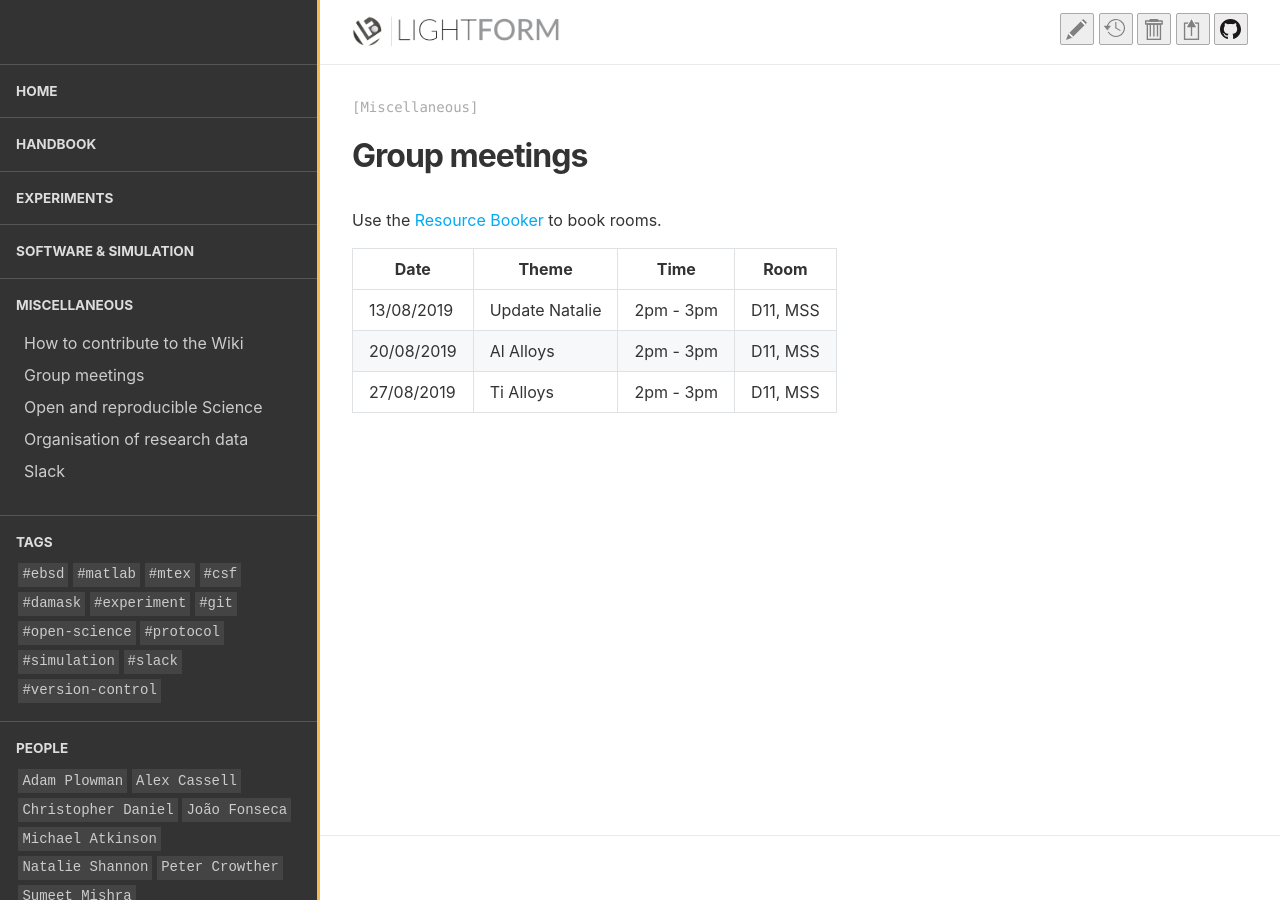
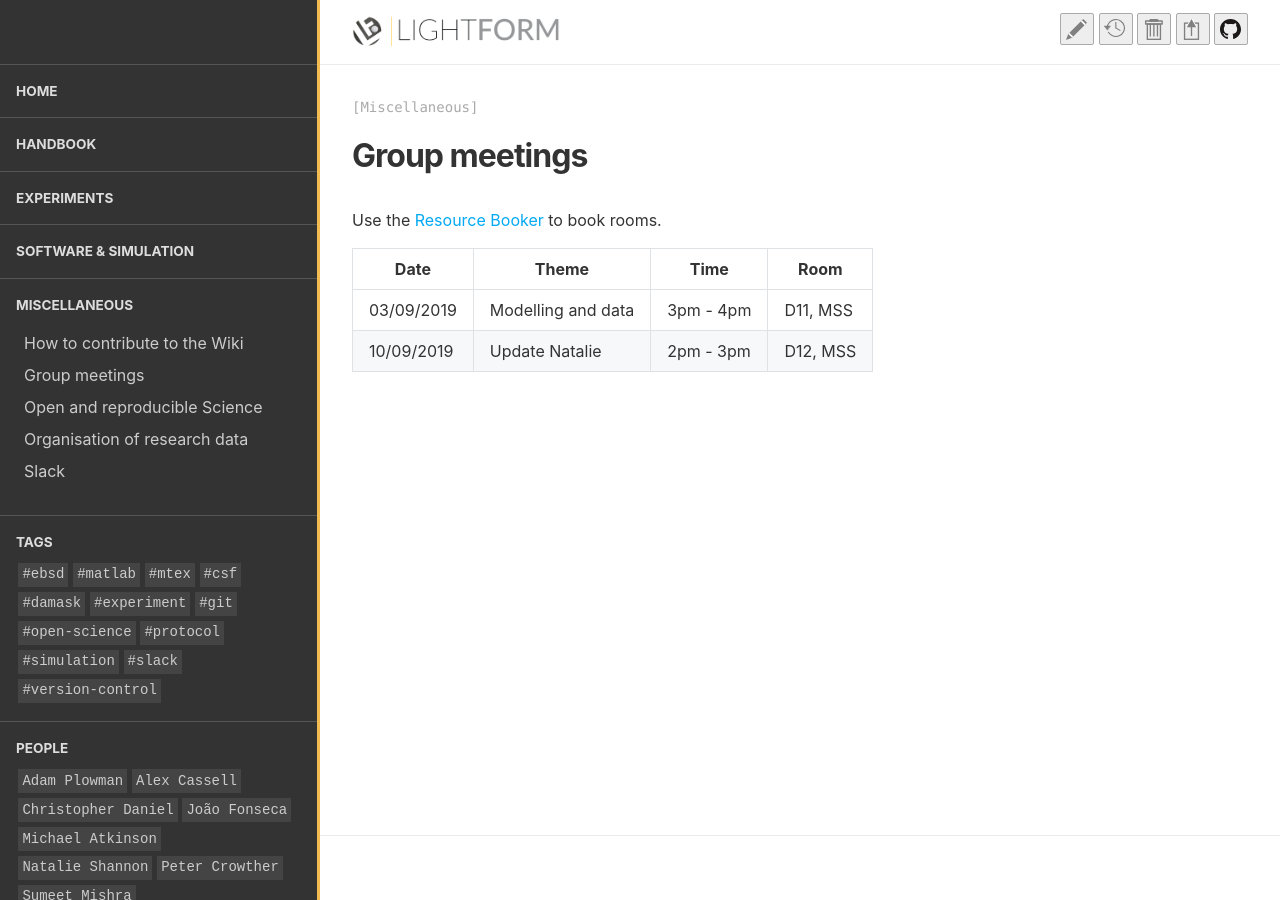
Before and after one commit to LightForm-group/wiki, a Jekyll site: the page built from collections/_miscellaneous/meeting_dates.md, in a window 1280 px wide. Built offline with Jekyll 4.4.1, drawn with Linux system fonts in a browser that asks for light colours.

Commit message:
Update meetings

```diff
--- a/collections/_miscellaneous/meeting_dates.md
+++ b/collections/_miscellaneous/meeting_dates.md
@@ -6,6 +6,5 @@ Use the [Resource Booker](https://resourcebooker.manchester.ac.uk/) to book room
 
 |    Date    |       Theme        |   Time    |   Room   |
 | ---------- | ------------------ | --------- | -------- |
-| 13/08/2019 | Update Natalie     | 2pm - 3pm | D11, MSS |
-| 20/08/2019 | Al Alloys          | 2pm - 3pm | D11, MSS |
-| 27/08/2019 | Ti Alloys          | 2pm - 3pm | D11, MSS |
+| 03/09/2019 | Modelling and data | 3pm - 4pm | D11, MSS |
+| 10/09/2019 | Update Natalie     | 2pm - 3pm | D12, MSS |
```
